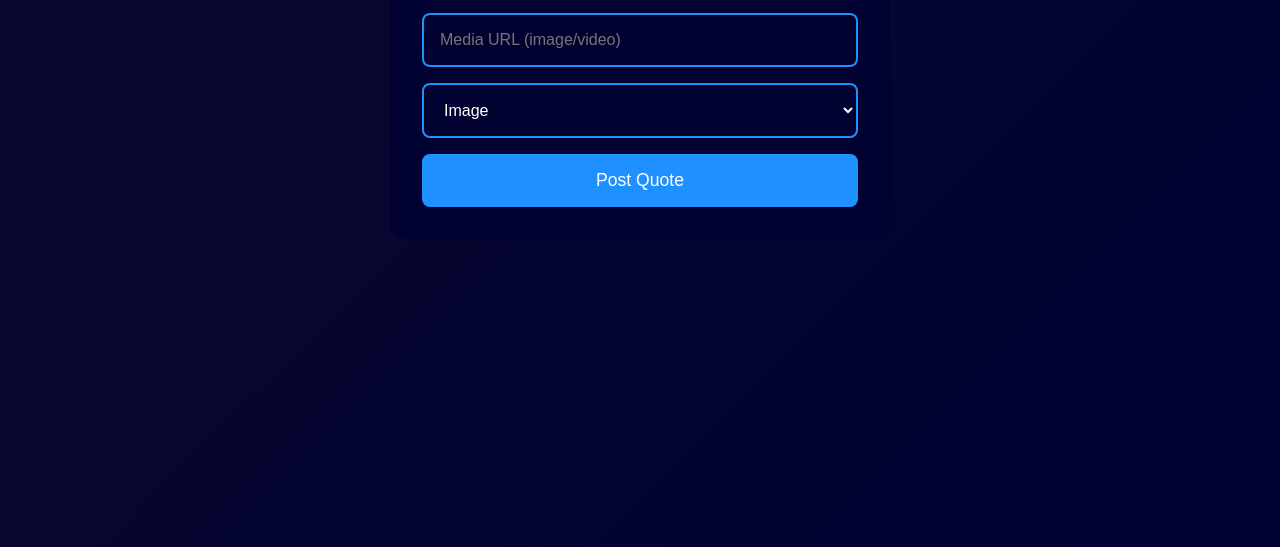
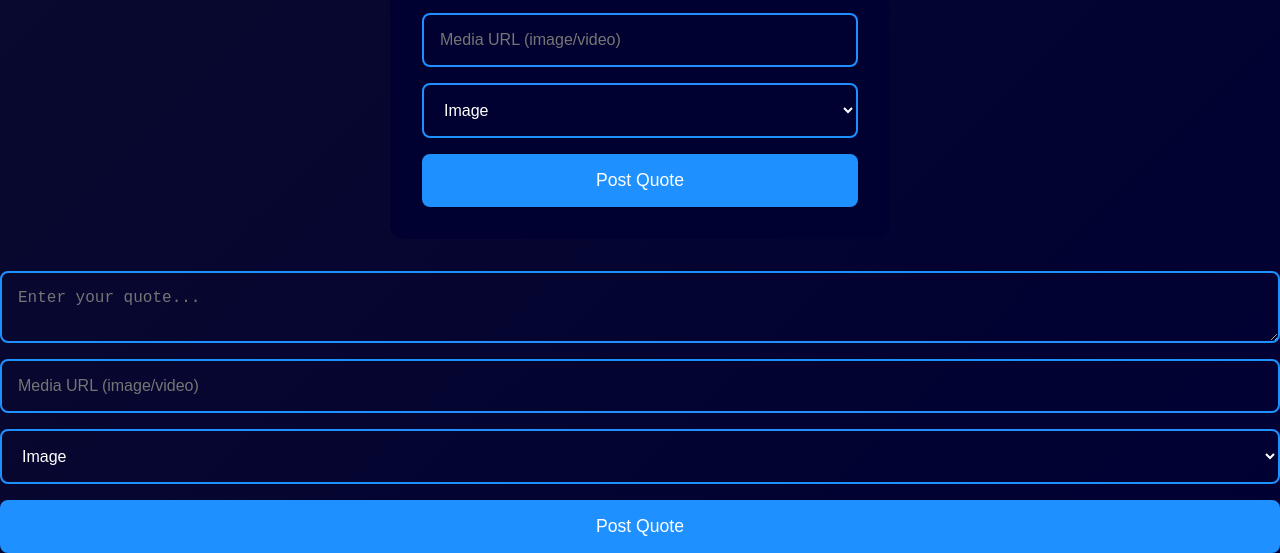
Before and after one commit to Dian-quotes-trend/Quotes-feed, a plain HTML site: page create.html in a window 1280 px wide. Shown: the part 253-806 px from the top of the page. Drawn offline with Linux system fonts and the light colour scheme.

Commit message:
Update create.html

```diff
--- a/create.html
+++ b/create.html
@@ -31,4 +31,13 @@
     </div>
     <script src="app.js"></script>
 </body>
+    <form id="createForm">
+    <textarea name="text" placeholder="Enter your quote..." required></textarea>
+    <input name="media" type="url" placeholder="Media URL (image/video)" pattern="https://.*">
+    <select name="mediaType" id="mediaType">
+        <option value="image">Image</option>
+        <option value="video">Video</option>
+    </select>
+    <button type="submit">Post Quote</button>
+    </form>
 </html>
```
